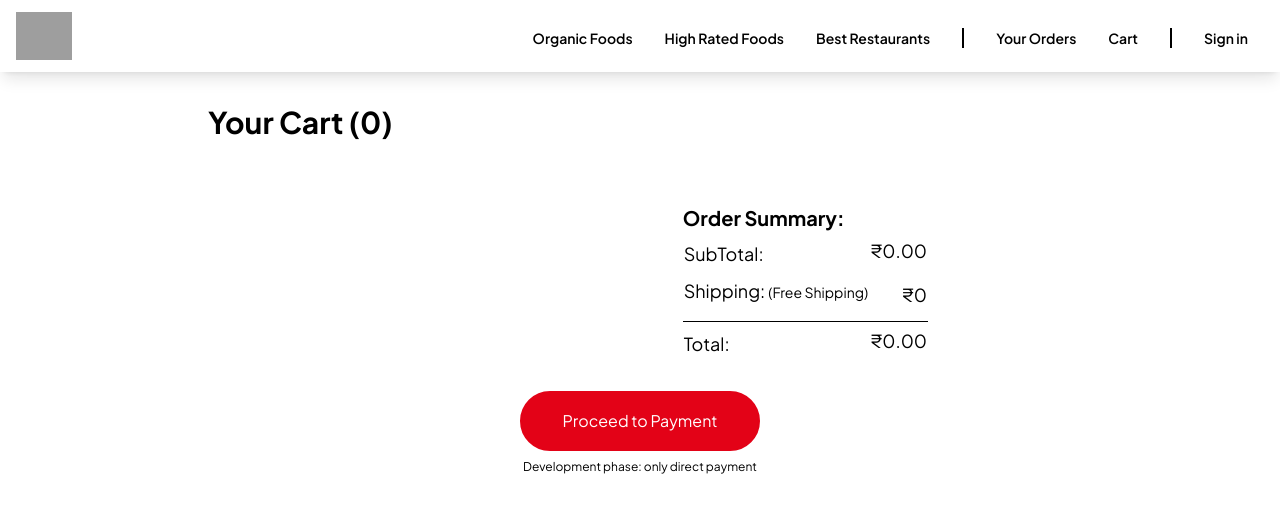
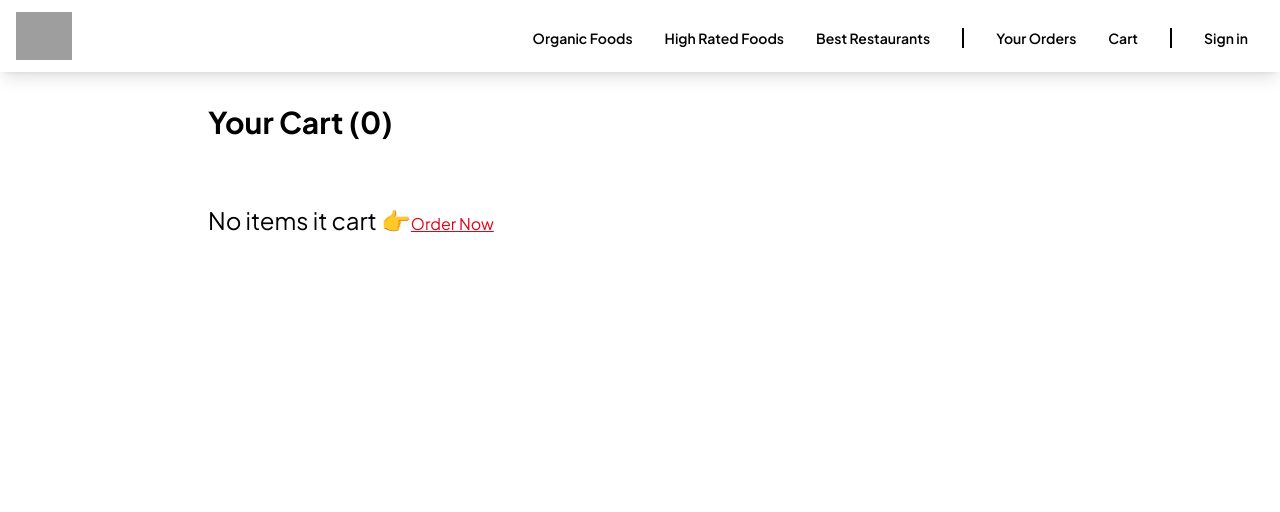
Before and after one commit to kgsantosh770/dil-ecom, a Next.js app: page /cart in a window 1280 px wide. Shown: the top 512 px of the page. Built offline with nearby package versions, Linux system fonts and the light colour scheme; grey boxes are pictures that could not be loaded.

Commit message:
edge case for no cart items

```diff
--- a/src/app/cart/page.js
+++ b/src/app/cart/page.js
@@ -26,6 +26,8 @@ const Cart = () => {
                         ))
                     }
                 </div>
+                {
+                    cart.products.length > 0 && (
                         <div className="text-lg mt-5 lg:mt-0 lg:mr-36">
                             <p className="text-xl font-bold">Order Summary:</p>
                             <table className="table-auto w-full">
@@ -43,11 +45,22 @@ const Cart = () => {
                                 </tr>
                             </table>
                         </div>
+                    )
+                }
             </div>
+            {
+                cart.products.length > 0 ? (
+                    <>
                         <Link href='/payment'>
                             <Button text="Proceed to Payment" className="mx-auto block mt-8" />
                         </Link>
                         <p className="text-xs mt-2 text-center">Development phase: only direct payment</p>
+                    </>
+                ) :
+                (
+                    <p><span className="text-2xl">No items it cart 👉</span><Link href='/' className="text-primary text-md underline">Order Now</Link></p>
+                )
+            }
         </section>
     )
 }
```
Lines whose indentation alone changed are shown as unchanged.
